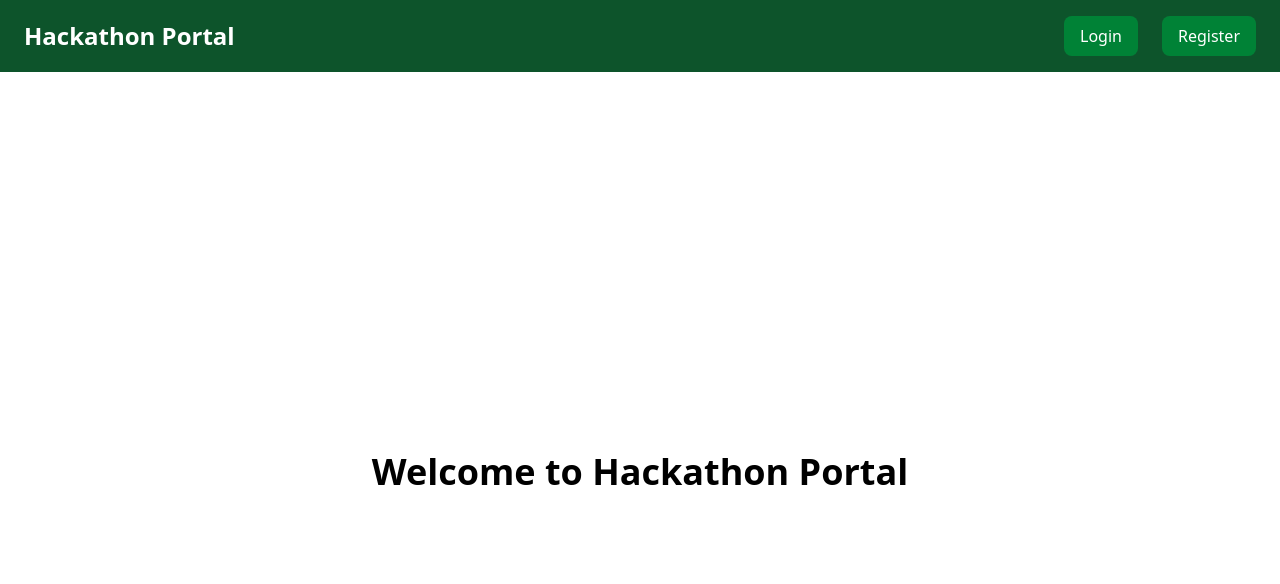
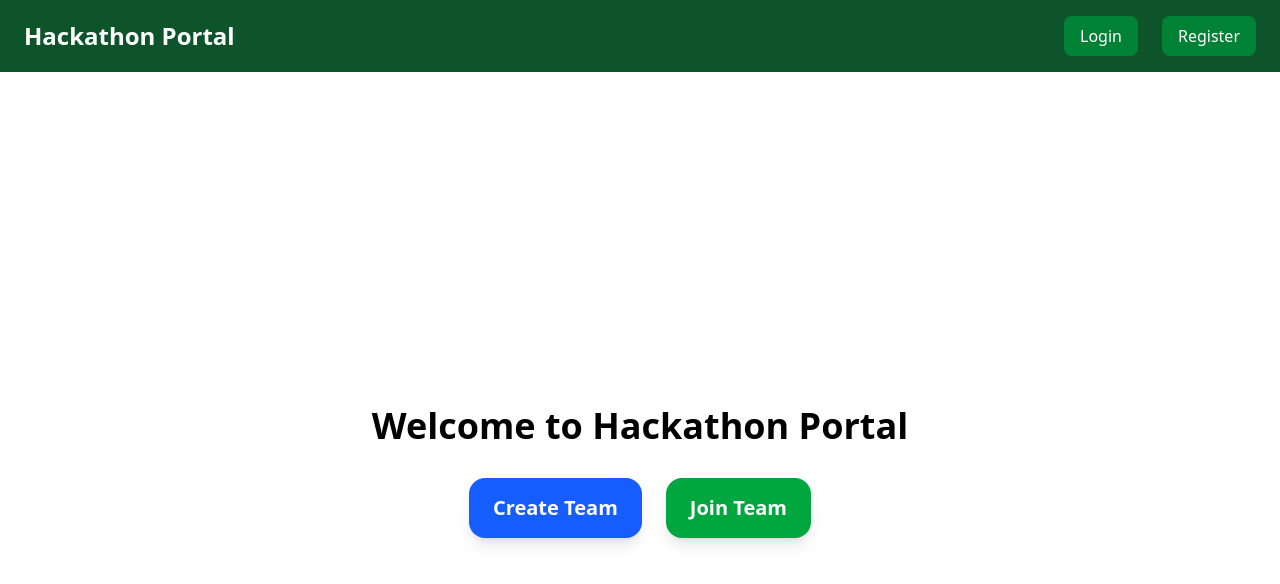
Before and after one commit to pm-8/hackathon-management-portal, a React (Vite) app in the folder client/: page / in a window 1280 px wide. Shown: the top 584 px of the page. Built offline with nearby package versions, Linux system fonts and the light colour scheme.

Commit message:
Create Team

```diff
--- /dev/null
+++ b/client/src/components/CreateTeam.jsx
@@ -0,0 +1,9 @@
+import React from 'react'
+
+function CreateTeam() {
+  return (
+    <div>Create-Team</div>
+  )
+}
+
+export default CreateTeam
--- a/client/src/components/Home.jsx
+++ b/client/src/components/Home.jsx
@@ -1,6 +1,6 @@
-import React, { useContext } from 'react'
-import { AuthContext } from '../context/AuthContext'
-import { Link } from 'react-router-dom'
+import React, { useContext } from 'react';
+import { AuthContext } from '../context/AuthContext';
+import { Link } from 'react-router-dom';
 
 function Home() {
   const { isLoggedIn, username } = useContext(AuthContext);
@@ -8,9 +8,22 @@ function Home() {
   return (
     <div className="flex flex-col items-center justify-center h-screen">
       <h1 className="text-4xl font-bold">Welcome to Hackathon Portal</h1>
-      {isLoggedIn && <h2 className="text-2xl mt-4">Hello {username} find a team <Link to="/users">here</Link></h2>}
+      {isLoggedIn && (
+        <h2 className="text-2xl mt-4">
+          Hello {username}, find a team <Link to="/users" className="text-blue-500 underline">here</Link>
+        </h2>
+      )}
+
+      <div className="mt-8 flex space-x-6">
+        <Link to="/create-team" className="px-6 py-4 text-xl font-semibold bg-blue-600 text-white rounded-2xl shadow-lg hover:bg-blue-700">
+          Create Team
+        </Link>
+        <Link to="/join-team" className="px-6 py-4 text-xl font-semibold bg-green-600 text-white rounded-2xl shadow-lg hover:bg-green-700">
+          Join Team
+        </Link>
+      </div>
     </div>
-  )
+  );
 }
 
-export default Home
+export default Home;
```
